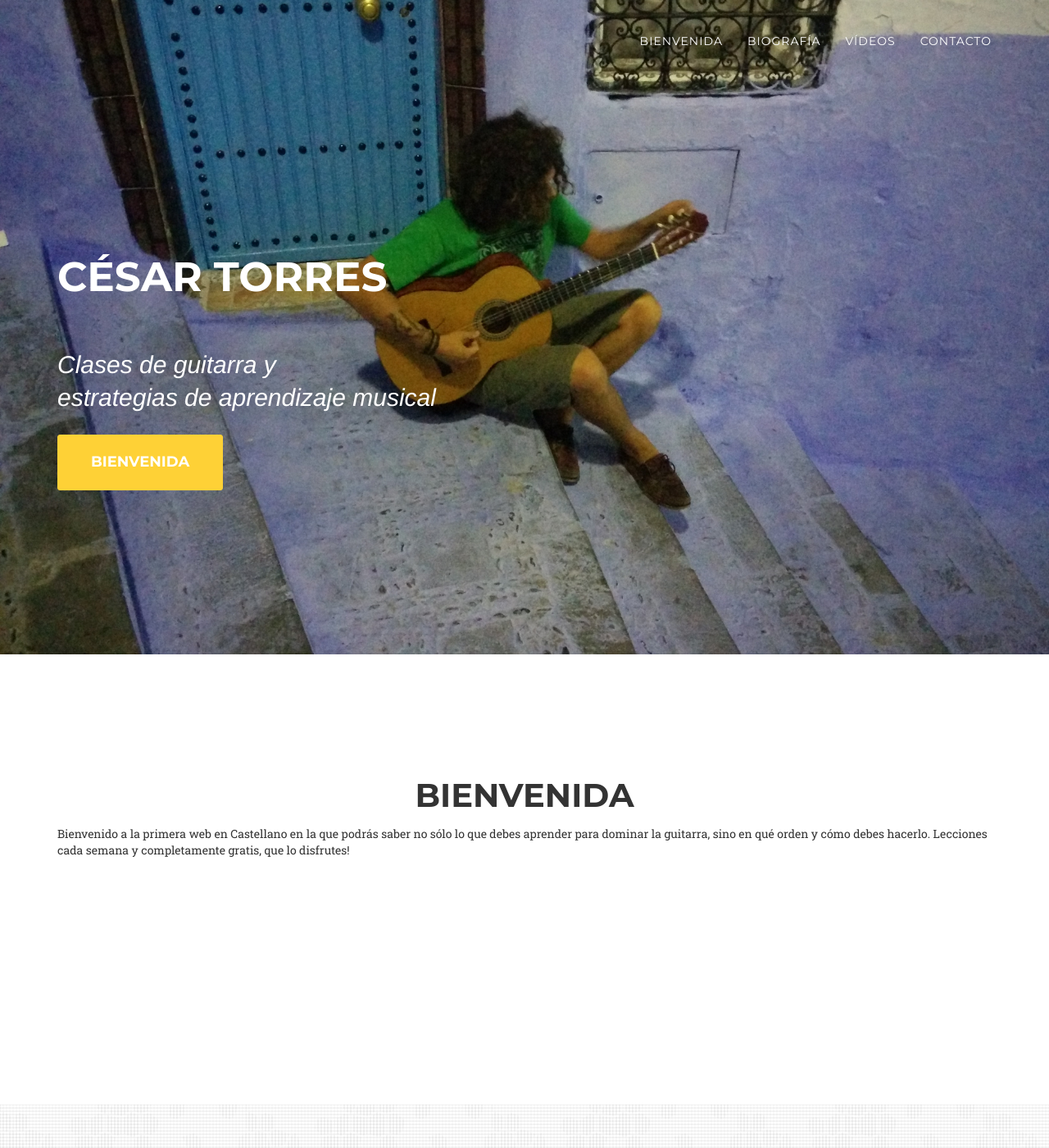
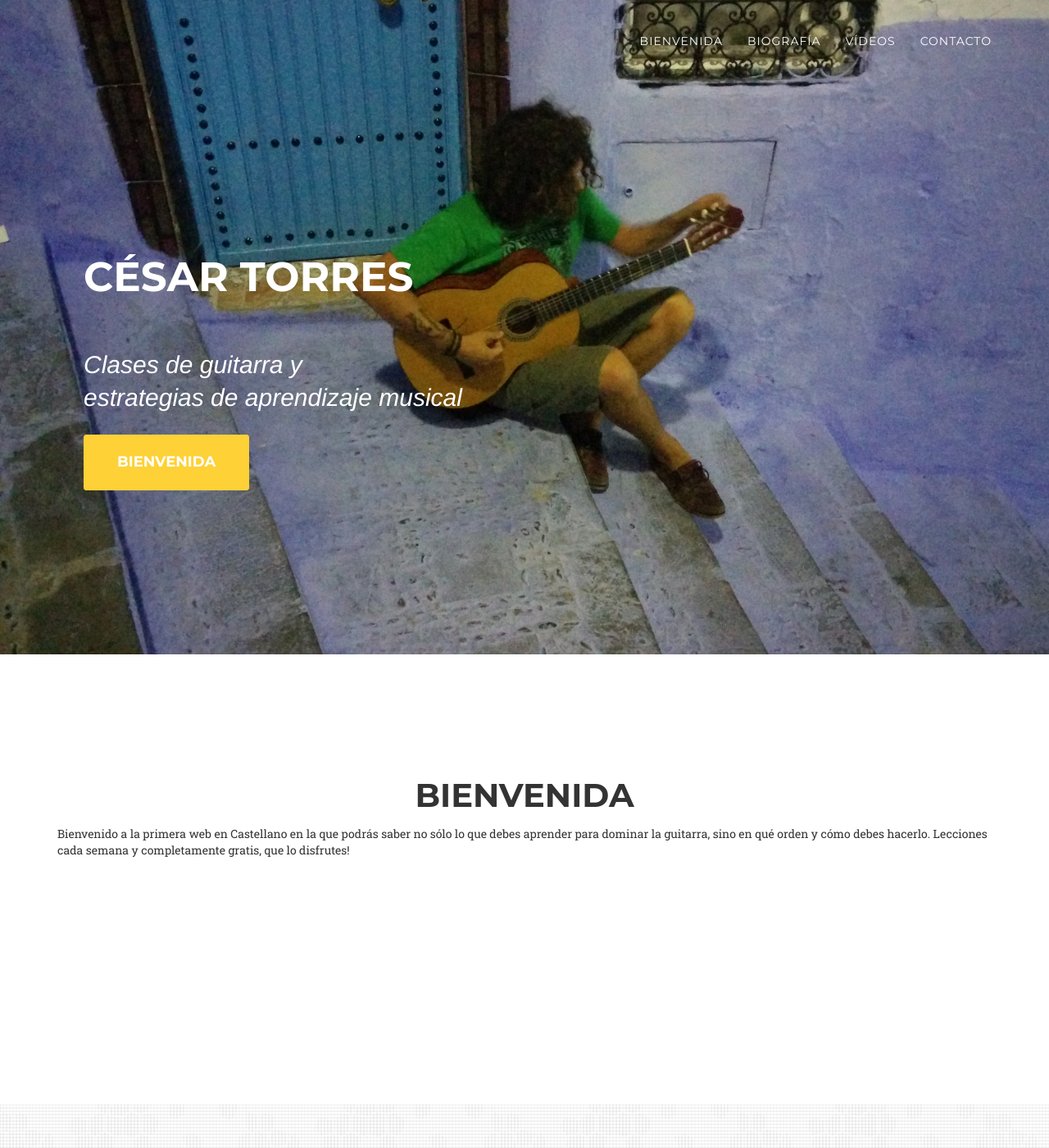
Before and after one commit to cesartorresmusic/cesartorresmusic.github.io, a Jekyll site: the page built from README.md, in a window 1280 px wide and 1400 px high. Shown: the whole window at 82% size. Built offline with Jekyll 4.4.1, drawn with Linux system fonts in a browser that asks for light colours; some web fonts are replaced; our own code applies the rules of GitHub Pages for plain Markdown files.

```diff
--- a/_includes/css/agency.css
+++ b/_includes/css/agency.css
@@ -262,6 +262,7 @@
 }
 
 header {
+    width: 105%;
     text-align: center;
     color: #fff;
     background-attachment: scroll;
```
